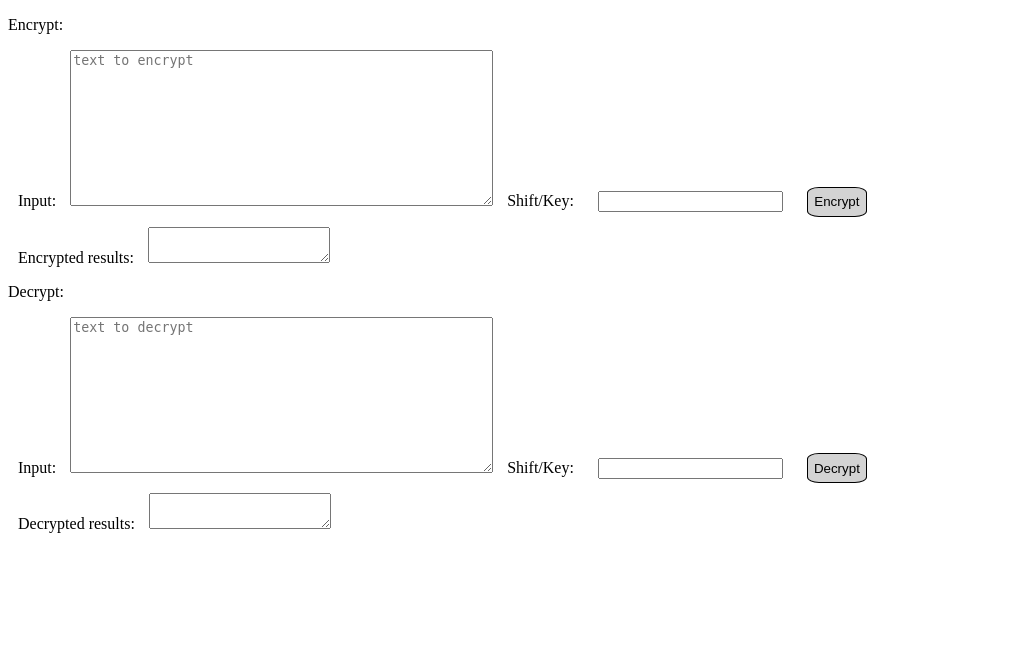
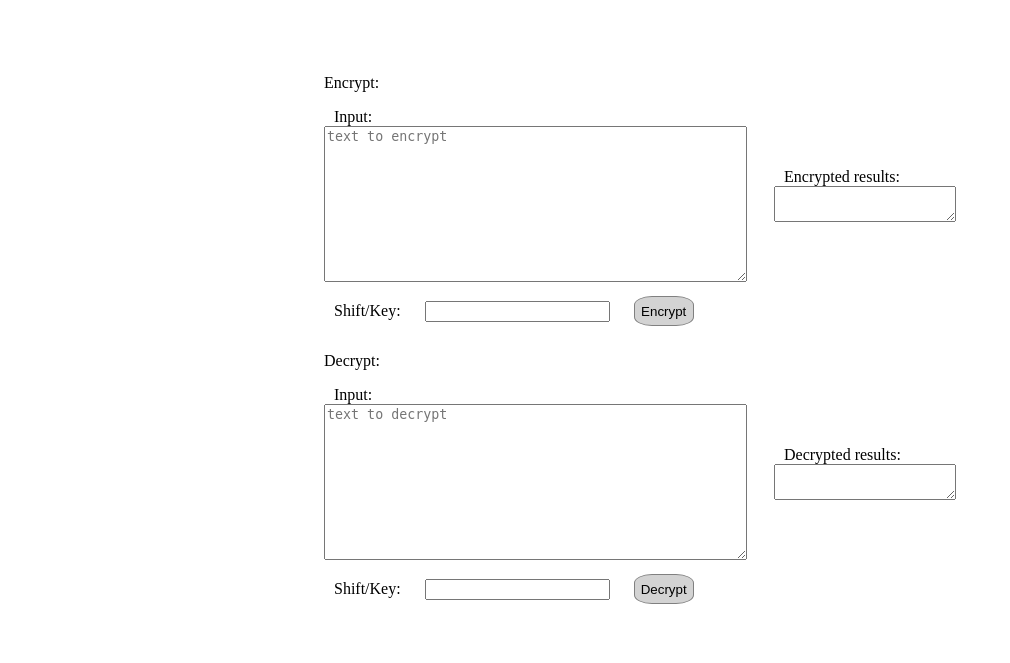
Before and after one commit to ark948/simple-caesar-cipher, a Flask app: page / in a window 1280 px wide. Shown: the top 663 px of the page, without its empty margins (0-1010 px from the left). Run offline with Flask 3, Linux system fonts and the light colour scheme; some libraries are stand-ins or nearby versions.

Commit message:
Things looking organized

```diff
--- a/backend/static/css/style.css
+++ b/backend/static/css/style.css
@@ -1,11 +1,32 @@
+#main-container {
+    display: flex;
+    flex-direction: column;
+    width: 50%;
+    margin: 0 auto;
+    padding: 50px;
+    align-items: center;
+}
+
+#encrypt-container-main {
+    display: flex;
+    flex-direction: row;
+    align-items: center;
+}
+
+#decrypt-container-main {
+    display: flex;
+    flex-direction: row;
+    align-items: center;
+}
+
 button {
     margin: 10px;
     width: 60px;
     height: 30px;
     background-color: lightgray;
     color: black;
-    border: 1px solid black;
-    border-radius: 20%;
+    border: 1px solid gray;
+    border-radius: 30%;
 }
 
 label {
--- a/backend/templates/index.html
+++ b/backend/templates/index.html
@@ -37,7 +37,6 @@
 
         <!-- DECRYPT CONTAINER -->
             <div id="decrypt-container-main">
-
                 <!-- Decrypt Input -->
                 <div id="decrypt-container-input">
                     <p>Decrypt:</p>
```
